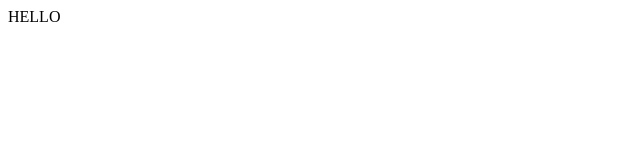
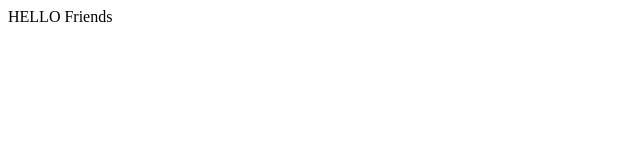
Before and after one commit to EricMbouwe/Calculator-React, a React (Create React App) app: page / in a window 1280 px wide. Shown: the top 160 px of the page, without its empty margins (0-640 px from the left). Built offline with nearby package versions, Linux system fonts and the light colour scheme.

Commit message:
App component content updated

```diff
--- a/src/App.js
+++ b/src/App.js
@@ -3,7 +3,7 @@ import React from 'react';
 function App() {
   return (
     <div className="App">
-      HELLO
+      HELLO Friends
     </div>
   );
 }
```
